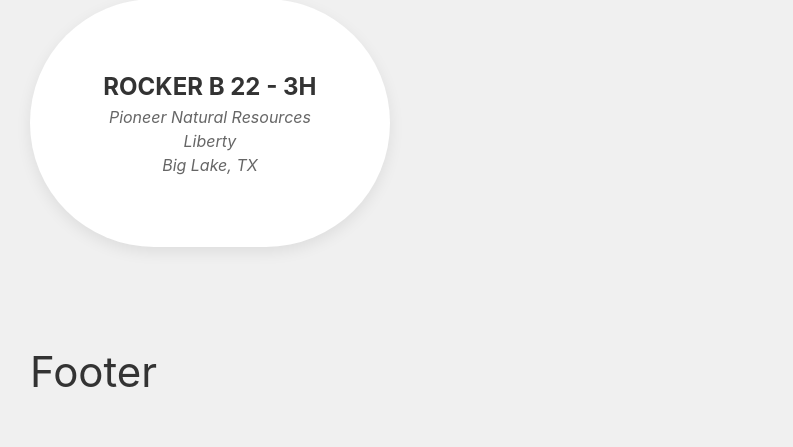
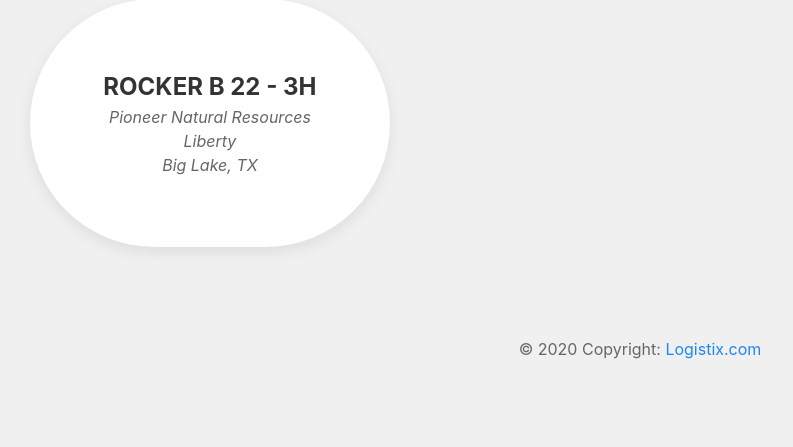
Before and after one commit to OCL90/dispatch_app, a Django app: page / in a window 1280 px wide. Shown: the part 759-1206 px from the top of the page, without its empty margins (0-793 px from the left). After the commit the page ends 1118 px from the top, so only its background shows below. Run offline with Django 3.2, Linux system fonts and the light colour scheme; data comes from the database, SQL or seed files in the repository; some libraries are stand-ins or nearby versions.

Commit message:
added a simple footer

```diff
--- a/frac/templates/frac/main.html
+++ b/frac/templates/frac/main.html
@@ -42,7 +42,9 @@
     } );
     </script>
   <footer>
-    <h1 class="uk-padding-large uk-margin-remove">Footer</h1>
+    <div class="uk-text-center uk-padding">
+      <p>&copy; 2020 Copyright: <a href="{% url 'home' %}">Logistix.com</a></p>
+    </div>
   </footer>
 
 </body>
```
